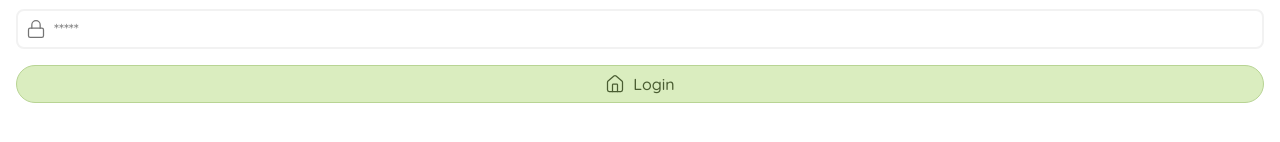
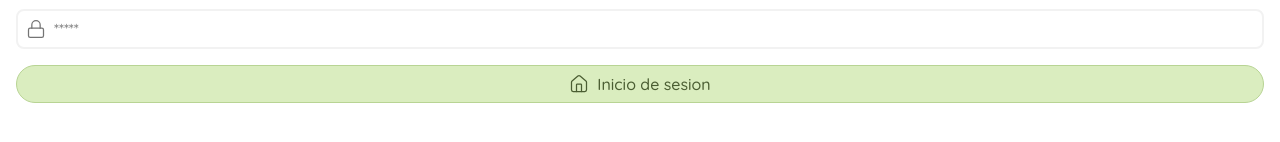
Before and after one commit to MauricioGamarraV/villa-carito-react-app, a React (Vite) app: page / in a window 1280 px wide. Shown: the part 516-658 px from the top of the page. Built offline with nearby package versions, Linux system fonts and the light colour scheme.

Commit message:
Test git account

```diff
--- a/src/App.tsx
+++ b/src/App.tsx
@@ -40,7 +40,7 @@ function App() {
         className={styles.button}
       >
         <House size={20} strokeWidth={"var(--ic-stroke-default)"} />
-          Login
+          Inicio de sesion
       </Button>
     </div>
   )
```
